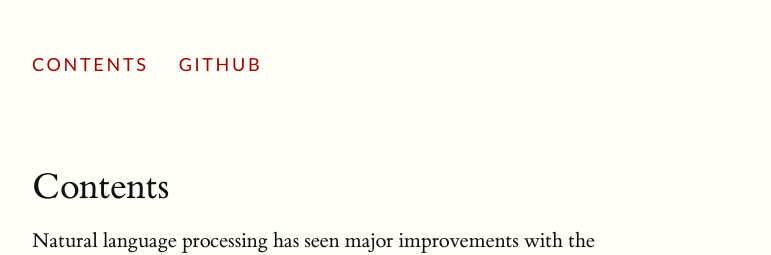
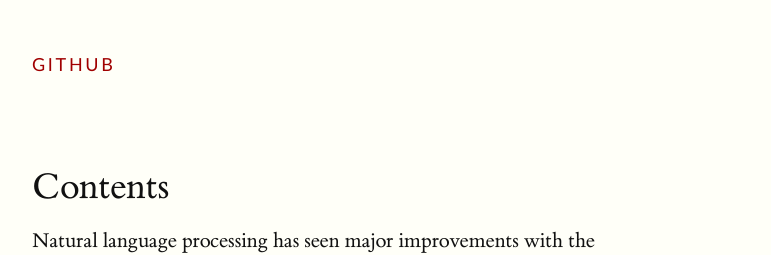
Before and after one commit to harsha-jampana/llmmodelssurvey.github.io, a Jekyll site: the page built from index.md, in a window 1280 px wide. Shown: the top 255 px of the page, without its empty margins (128-899 px from the left). Built offline with Jekyll 4.4.1, drawn with Linux system fonts in a browser that asks for light colours.

Commit message:
Update header.html

```diff
--- a/_includes/header.html
+++ b/_includes/header.html
@@ -1,7 +1,7 @@
 <!--- Header and nav template site-wide -->
 <header>
     <nav class="group">
-        <a href="https://harsha-jampana.github.io/llmmodelssurvey.github.io/">Contents</a>
+<!--         <a href="https://harsha-jampana.github.io/llmmodelssurvey.github.io/">Contents</a> -->
 	<a href="https://github.com/harsha-jampana">Github</a>
 	</nav>
 </header>
```
